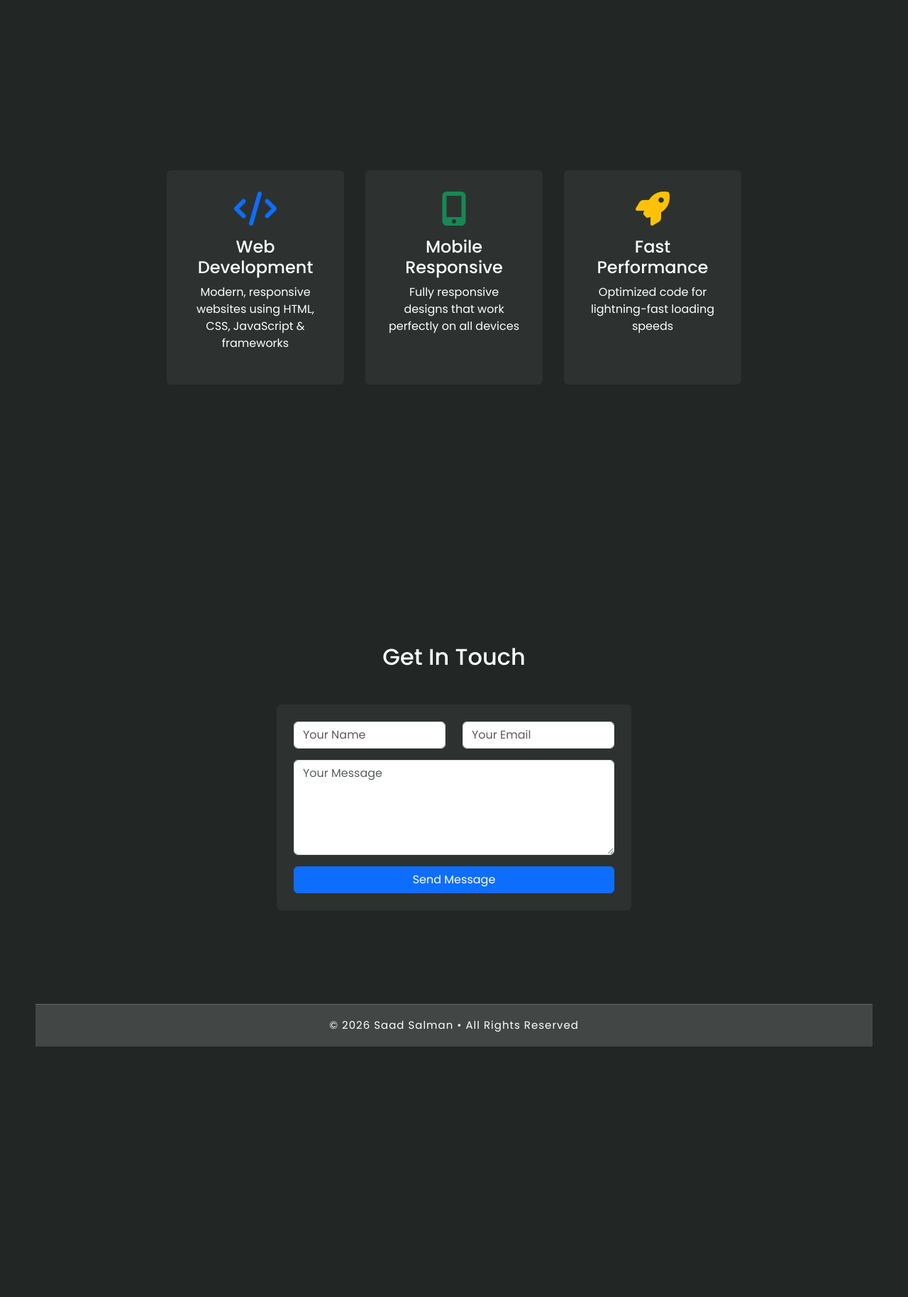
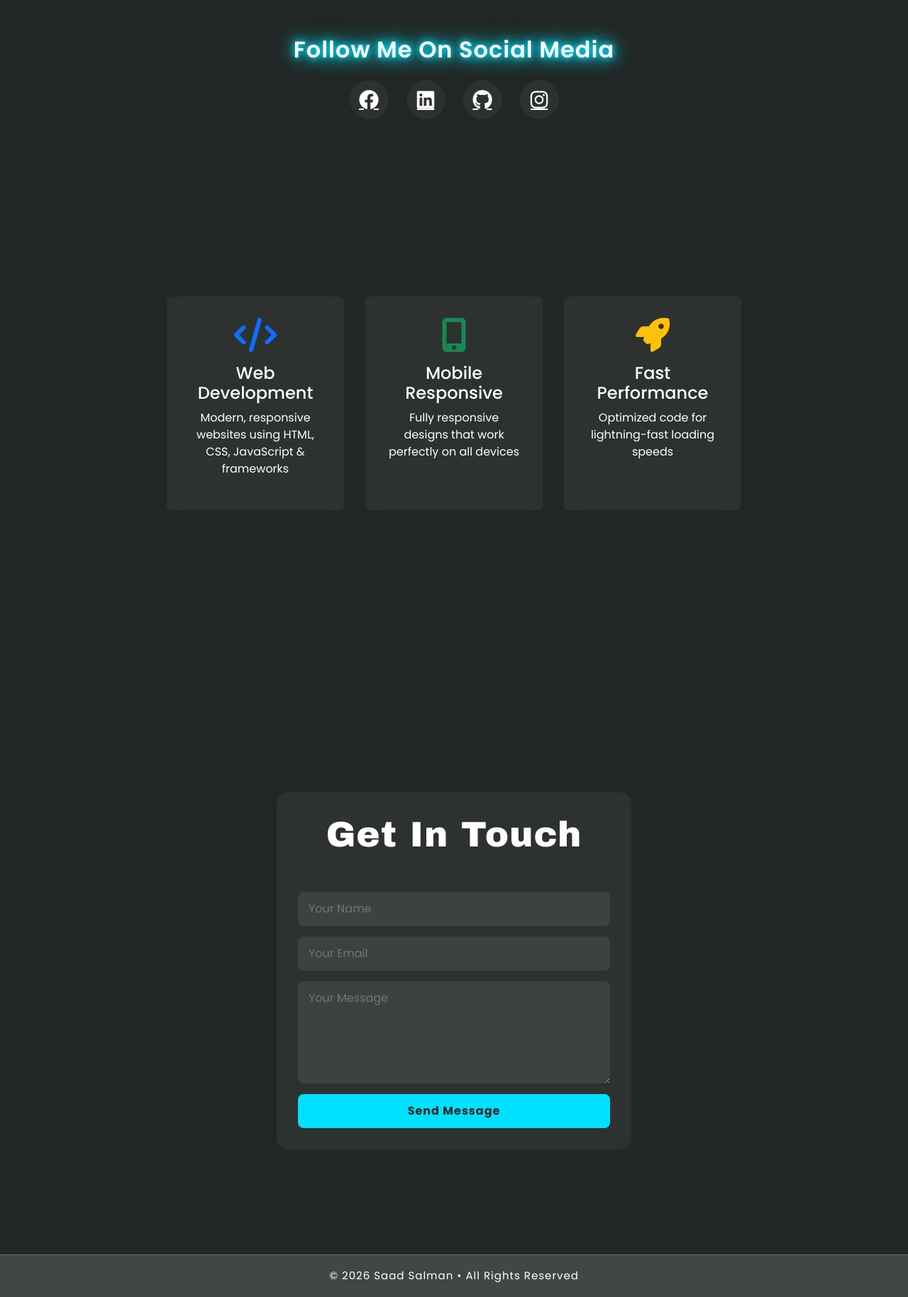
Before and after one commit to Saadi1425/Personal-Portfolio, a website: page index.html in a window 1280 px wide. Shown: the part 1680-3508 px from the top of the page at 71% size. Before the commit the page ends 3271 px from the top, so only its background shows below. Drawn offline with nearby package versions, Linux system fonts and the light colour scheme.

Commit message:
Contact Section and Social Media Links Updates

```diff
--- a/index.html
+++ b/index.html
@@ -75,6 +75,17 @@
         </div>
     </section>
 
+   <div class="social-section">
+    <h2 class="social-title">Follow Me On Social Media</h2>
+
+    <div class="social-links mt-4">
+        <a href="https://www.facebook.com/saadsalman.ahmdanibaloch.14/" target="_blank"><i class="fab fa-facebook"></i></a>
+        <a href="https://www.linkedin.com/in/saad-salman-376403324?utm_source=share_via&utm_content=profile&utm_medium=member_ios" target="_blank"><i class="fab fa-linkedin"></i></a>
+        <a href="https://github.com/saadi1425" target="_blank"><i class="fab fa-github"></i></a>
+        <a href="https://instagram.com/saadigraphy7" target="_blank"><i class="fab fa-instagram"></i></a>
+    </div>
+</div>
+
     <!-- Services Section -->
     <section class="section" id="services">
         <div class="services-content">
@@ -97,27 +108,21 @@
     </section>
 
     <!-- Contact Section -->
-    <section class="section" id="contact">
-        <div class="contact-content">
-            <h2 class="text-center mb-5 text-white">Get In Touch</h2>
-            <div class="card p-4 contact-form">
-                <form>
-                    <div class="row">
-                        <div class="col-md-6 mb-3">
-                            <input type="text" class="form-control" placeholder="Your Name">
-                        </div>
-                        <div class="col-md-6 mb-3">
-                            <input type="email" class="form-control" placeholder="Your Email">
-                        </div>
-                    </div>
-                    <div class="mb-3">
-                        <textarea class="form-control" rows="5" placeholder="Your Message"></textarea>
-                    </div>
-                    <button type="submit" class="btn btn-primary w-100">Send Message</button>
-                </form>
-            </div>
-        </div>
-     <footer class="footer">
+<section class="section" id="contact">
+  <div class="contact-form">
+    <h2 class="section-title text-center">Get In Touch</h2>
+    <form action="https://formspree.io/f/mwvrnooq" method="POST">
+      <input type="text" name="name" class="input-field" placeholder="Your Name" required>
+      <input type="email" name="email" class="input-field" placeholder="Your Email" required>
+      <textarea name="message" class="input-field" placeholder="Your Message" rows="5" required></textarea>
+      <button type="submit" class="send-btn">Send Message</button>
+      <p class="thankyou-message" style="display:none;">Thanks! Your message has been sent.</p>
+    </form>
+  </div>
+</section>
+
+
+<footer class="footer">
         <p class="footer-text">&copy; 2026 Saad Salman • All Rights Reserved</p>
         </footer>
     </section>
--- a/script.js
+++ b/script.js
@@ -35,3 +35,14 @@ const skillsObserver = new IntersectionObserver(entries => {
 }, { threshold: 0.5 });
 
 skillsObserver.observe(skillSection);
+
+const contactForm = document.querySelector('#contact form');
+const thankyouMsg = document.querySelector('.thankyou-message');
+
+contactForm.addEventListener('submit', e => {
+  // prevent default so Formspree still works
+  setTimeout(() => {
+    thankyouMsg.style.display = 'block';
+    contactForm.reset();
+  }, 100);
+});
--- a/style.css
+++ b/style.css
@@ -29,37 +29,64 @@ body, html {
     font-weight:600;
     letter-spacing:1px;
 }
-.logo:hover{ color:#EBEB2F; }
+
+.logo:hover{
+     color:#EBEB2F;
+}
 
 .nav-links{
     display:flex;
     list-style:none;
 }
-.nav-links li{ margin-left:25px; }
+
+.nav-links li{
+    margin-left:25px;
+}
+
 .nav-links a{
     color:white;
     text-decoration:none;
     font-size:16px;
     transition:0.3s;
 }
+
 .nav-links a:hover{
     color:#00e0ff;
     text-shadow:0 0 8px #00e0ff;
 }
 
-.menu-btn{ display:none; font-size:26px; color:white; cursor:pointer; }
+.menu-btn{
+    display:none;
+    font-size:26px;
+    color:white;
+    cursor:pointer;
+}
 
 @media(max-width:768px){
     .nav-links{
-        position:absolute; top:70px; left:0; width:100%;
-        flex-direction:column; align-items:center; text-align:center;
+        position:absolute;
+        top:70px;
+        left:0;
+        width:100%;
+        flex-direction:column;
+        align-items:center;
+        text-align:center;
         background: rgba(0,0,0,0.7);
         backdrop-filter: blur(10px);
         display:none;
     }
-    .nav-links li{ margin:20px 0; }
-    .nav-links.active{ display:flex; }
-    .menu-btn{ display:block; }
+
+.nav-links li{
+     margin:20px 0;
+ }
+
+.nav-links.active{
+     display:flex;
+}
+
+.menu-btn{
+ display:block;
+  }
 }
 
 /* Section Styles */
@@ -91,10 +118,21 @@ body, html {
     gap:50px;
 }
 
-.about-text{ max-width:500px; color:white; }
-#name{ font-family:'Archivo Black'; font-size:60px; font-weight:bolder; }
-#para{ font-family:'EB Garamond'; font-size:20px; font-weight:500; margin:20px 0; }
-#skills-title{ font-family:'Poppins', sans-serif; font-size:20px; color:white; }
+.about-text{
+    max-width:500px;
+    color:white;
+}
+
+#name{ font-family:'Archivo Black';
+    font-size:60px;
+    font-weight:bolder;
+}
+
+#para{ font-family:'EB Garamond';
+    font-size:20px;
+    font-weight:500;
+    margin:20px 0;
+}
 
 .about-image img{
     border-radius:50%;
@@ -103,11 +141,23 @@ body, html {
     object-fit:cover;
     transition: all 0.5s ease;
 }
-.about-image img:hover{ box-shadow:0px 5px 5px 10px rgba(140,224,228,0.3); }
+
+.about-image img:hover{
+    box-shadow:0px 5px 5px 10px rgba(140,224,228,0.3);
+}
 
 /* Skills Section */
-.skills-content{text-align:center; color:white;}
-.section-title{ font-family:'Archivo Black'; font-size:50px; margin-bottom:50px; letter-spacing:1px; }
+.skills-content{
+    text-align:center;
+    color:white;
+ }
+
+.section-title{
+    font-family:'Archivo Black';
+    font-size:50px;
+    margin-bottom:50px;
+    letter-spacing:1px;
+}
 
 .skills-cards{
     display:flex;
@@ -130,8 +180,15 @@ body, html {
     box-shadow:0px 10px 20px rgba(0,255,255,0.3);
 }
 
-.skill-card i{ margin-bottom:15px; }
-.skill-card h4{ margin-bottom:15px; font-family:'Poppins', sans-serif; }
+.skill-card i{
+    margin-bottom:15px;
+}
+
+.skill-card h4{
+    margin-bottom:15px;
+    font-family:'Poppins', sans-serif;
+}
+
 .skill-bar{
     background: rgba(255,255,255,0.2);
     height:10px;
@@ -164,36 +221,121 @@ body, html {
     width:250px;
     transition: transform 0.3s;
 }
-.card:hover{ transform: translateY(-10px); }
+
+.card:hover{
+    transform: translateY(-10px);
+}
 
 /* Contact Section */
-.contact-content{
-    display:flex;
-    flex-direction:column;
-     align-items:center;
-      width:100%;
-       }
 .contact-form{
-     width:100%;
+    width:100%;
     max-width:500px;
     background: rgba(255,255,255,0.05);
     backdrop-filter: blur(10px);
     padding:30px;
     color:white;
+    margin:0 auto;
+    transition:0.4s;
 }
-/* Glass Footer */
 
+.contact-form:hover{
+    box-shadow:0 10px 30px rgba(0,224,255,0.3);
+}
+
+.input-field{
+    background:rgba(255,255,255,0.08);
+    border:none;
+    color:white;
+    transition:0.3s;
+}
+
+.input-field:focus{
+    background:rgba(255,255,255,0.12);
+    box-shadow:0 0 10px #00e0ff;
+    border:1px solid #00e0ff;
+    color:white;
+}
+
+.send-btn{
+    background:#00e0ff;
+    border:none;
+    font-weight:500;
+    letter-spacing:1px;
+    transition:0.3s;
+}
+
+.send-btn:hover{
+    transform:translateY(-3px);
+    box-shadow:0 0 15px #00e0ff, 0 0 25px #00e0ff;
+}
+
+/* Social Section */
+.social-section{
+    text-align:center;
+    margin-top:60px;
+}
+
+.social-title{
+    color:white;
+    font-size:32px;
+    font-weight:600;
+    letter-spacing:1px;
+    margin-bottom:20px;
+    text-shadow:0 0 5px #00e0ff,
+                0 0 10px #00e0ff,
+                0 0 20px #00e0ff;
+    animation: glowPulse 2s infinite alternate;
+}
+
+@keyframes glowPulse{
+    from{
+        text-shadow:0 0 5px #00e0ff,
+                    0 0 10px #00e0ff,
+                    0 0 20px #00e0ff;
+    }
+
+to{
+        text-shadow:0 0 10px #00e0ff,
+                    0 0 20px #00e0ff,
+                    0 0 35px #00e0ff;
+    }
+}
+
+.social-links{
+    display:flex;
+    justify-content:center;
+    gap:25px;
+}
+
+.social-links a{
+    color:white;
+    font-size:28px;
+    width:55px;
+    height:55px;
+    display:flex;
+    align-items:center;
+    justify-content:center;
+    border-radius:50%;
+    background:rgba(255,255,255,0.05);
+    backdrop-filter:blur(10px);
+    transition:0.4s;
+}
+
+.social-links a:hover{
+    transform:translateY(-8px) scale(1.1);
+    color:#00e0ff;
+    box-shadow:0 0 15px #00e0ff;
+}
+
+/* Footer */
 .footer{
     width:100%;
     padding:18px 0;
     display:flex;
     justify-content:center;
     align-items:center;
-
     background: rgba(255,255,255,0.15);
     backdrop-filter: blur(12px);
-    -webkit-backdrop-filter: blur(12px);
-
     border-top:1px solid rgba(255,255,255,0.2);
 }
 
@@ -209,3 +351,49 @@ body, html {
     color:#00e0ff !important;
     transition:0.3s;
 }
+.contact-form {
+    width: 100%;
+    max-width: 500px;
+    background: rgba(255,255,255,0.05);
+    backdrop-filter: blur(10px);
+    padding: 30px;
+    color: white;
+    margin: 50px auto; /* Added margin so it’s not flush to top */
+    border-radius: 15px;
+    transition: 0.4s;
+}
+
+.contact-form form {
+    display: flex;
+    flex-direction: column;
+    gap: 15px;
+}
+
+.input-field {
+    padding: 12px 15px;
+    border-radius: 8px;
+    border: none;
+    color: white;
+    background: rgba(255,255,255,0.08);
+}
+
+.send-btn {
+    padding: 12px;
+    border-radius: 8px;
+    background: #00e0ff;
+    color: #222725;
+    font-weight: bold;
+    border: none;
+    cursor: pointer;
+}
+.send-btn:hover {
+    box-shadow: 0 0 15px #00e0ff;
+    transform: translateY(-3px);
+}
+
+/* Thank you message */
+.thankyou-message {
+    color: #00e0ff;
+    font-weight: 500;
+    margin-top: 10px;
+}
```
